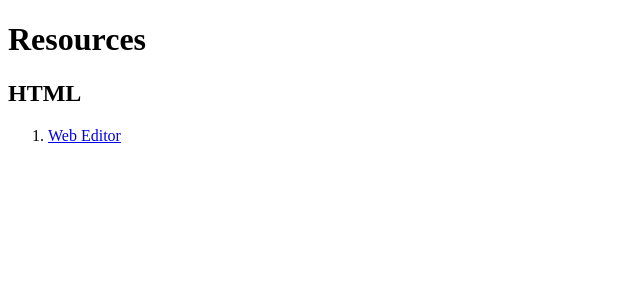
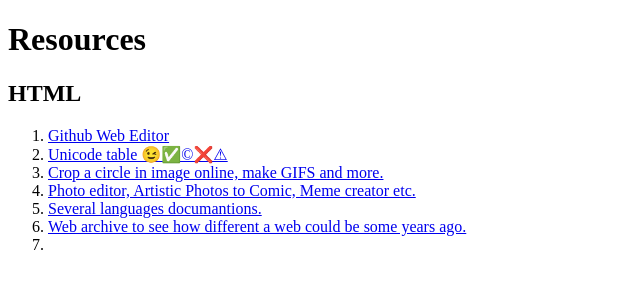
Before and after one commit to leandrorjbcn/links, a plain HTML site: page index.html in a window 1280 px wide. Shown: the whole page, without its empty margins (0-640 px from the left). Drawn offline with Linux system fonts and the light colour scheme.

Commit message:
List of HTML resources

```diff
--- a/index.html
+++ b/index.html
@@ -12,7 +12,15 @@
   <h2>HTML</h2>
 
   <ol>
-    <li><a href="https://docs.github.com/es/codespaces/the-githubdev-web-based-editor">Web Editor</a></li>
+    <li><a href="https://docs.github.com/es/codespaces/the-githubdev-web-based-editor">Github Web Editor</a></li>
+    <li><a href="https://unicode-table.com/en/emoji/">Unicode table 😉✅©❌⚠</a></li>
+    <li><a href="https://crop-circle.imageonline.co/">Crop a circle in image online, make GIFS and more.</a></li>
+    <li><a href="https://photogramio.com/es/photo-editor#fotoramio">Photo editor, Artistic Photos to Comic, Meme creator etc.</a></li>
+    <li><a href="https://devdocs.io/">Several languages documantions.</a></li>
+    <li><a href="https://web.archive.org/">Web archive to see how different a web could be some years ago.</a></li>
+    <li><a href=""></a></li>
   </ol>
+
+
 </body>
 </html>
```
